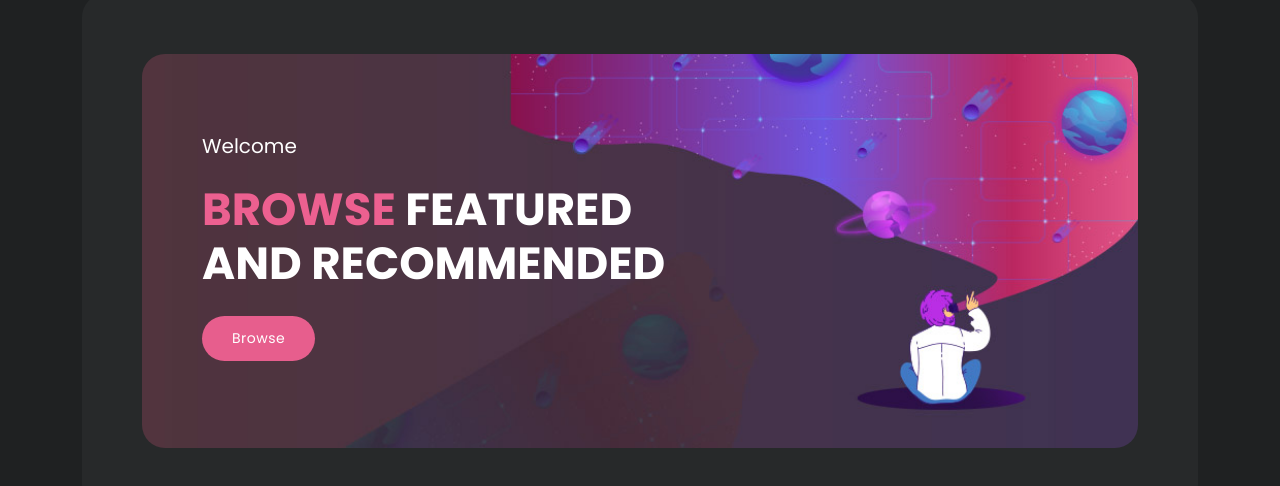
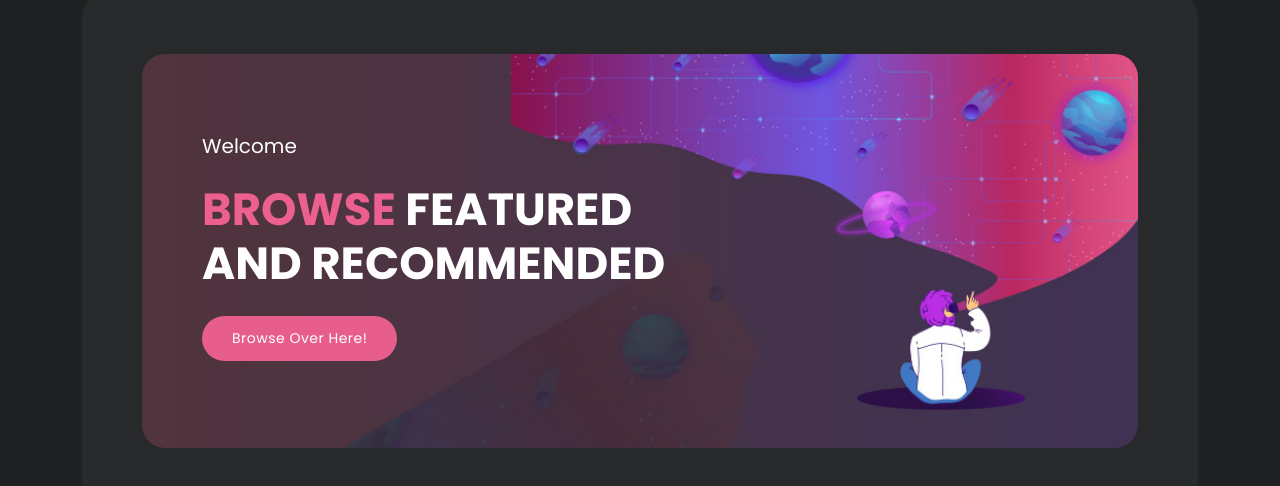
Before and after one commit to Rabishop/MyOnlineMarket, a plain HTML site: page pages/index.html in a window 1280 px wide. Shown: the part 116-602 px from the top of the page. Drawn offline with nearby package versions, Linux system fonts and the light colour scheme; no server answers.

Commit message:
Test CICD

```diff
--- a/pages/index.html
+++ b/pages/index.html
@@ -93,7 +93,7 @@ https://templatemo.com/tm-579-cyborg-gaming
                     <h6>Welcome</h6>
                     <h4><em>Browse</em> Featured and Recommended</h4>
                     <div class="main-button">
-                      <a href="browse">Browse</a>
+                      <a href="browse">Browse over here!</a>
                     </div>
                   </div>
                 </div>
```
